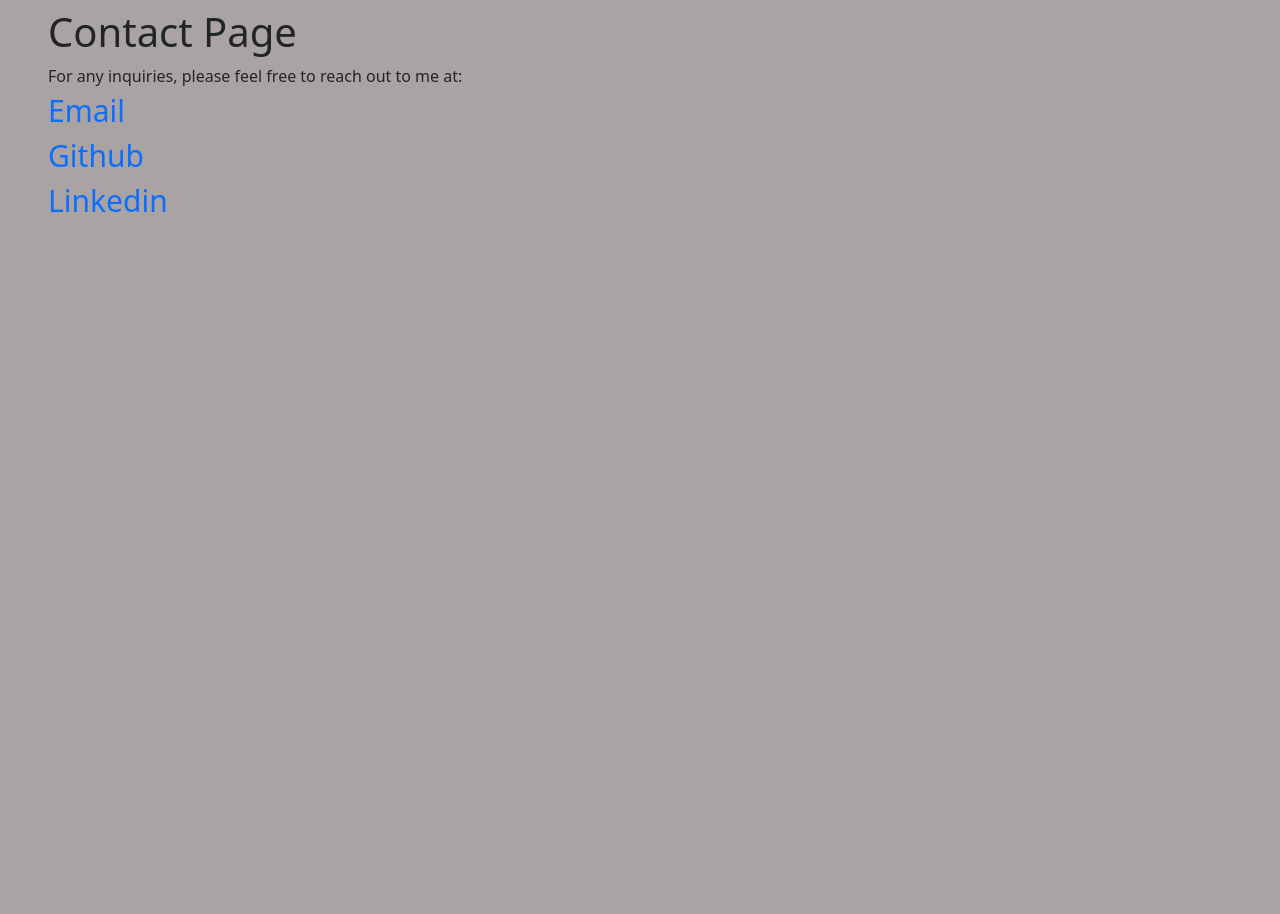
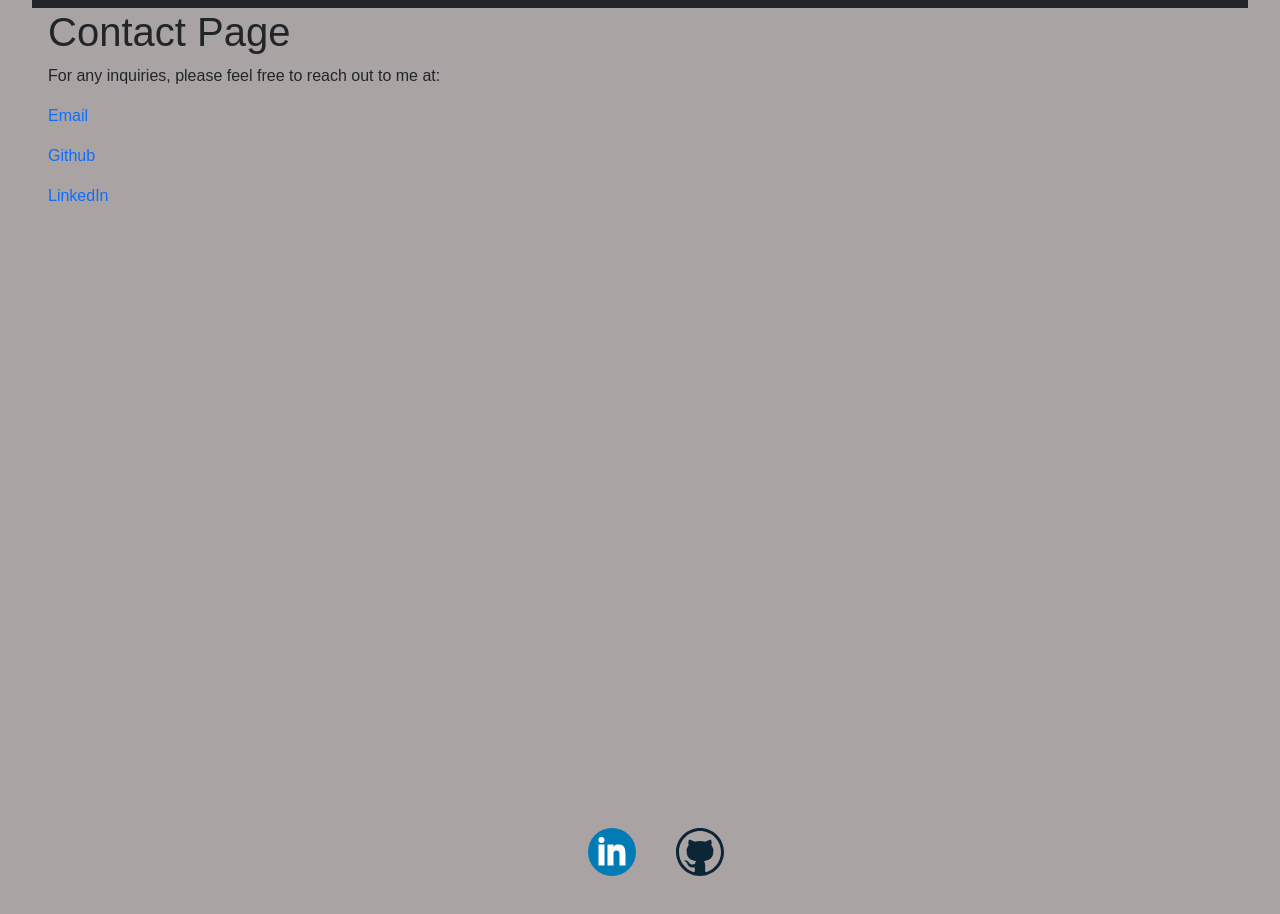
Before and after one commit to Wgomez1987/React-Profile, a React (Vite) app: page /Contact in a window 1280 px wide. Shown: the part 64-978 px from the top of the page. Before the commit the page ends 800 px from the top, so only its background shows below. Built offline with nearby package versions, Linux system fonts and the light colour scheme.

Commit message:
updated about page

```diff
--- a/src/App.css
+++ b/src/App.css
@@ -2,26 +2,93 @@
   max-width: 1280px;
   margin: 0 auto;
   padding: 2rem;
-}
-
-.red {
-  color:red;
+  font-family: fantasy;
 }
 
 body {
   background-color: rgba(123, 112, 112, 0.638)
 }
+
 .contact {
   font-size: 30px;
-  display:flex;
+  display: flex;
   text-decoration: none;
 
+
 }
-nav {
-  color: red;
+
+#nav-container li:hover {
+  background-color: powderblue;
+  transition: background-color 0.5s;
   font-size: large;
+
 }
+
 .name {
   display: flex;
   justify-content: center;
+  font-family: fantasy;
+
 }
+
+.title {
+  font-family: fantasy;
+}
+
+.column-1 {
+  display: flex;
+
+}
+
+.footer-container {
+  display: flex;
+  justify-content: center;
+  align-items: center;
+  flex-wrap: wrap;
+  min-width: 10vw;
+
+  /* border: 1px solid black; */
+}
+
+
+
+main {
+  min-height: 100vh;
+
+}
+
+.footer-image img {
+  justify-content: space-between;
+  height: 3rem;
+  width: 3rem;
+  margin: 20px;
+}
+
+
+
+.footer-container img:hover {
+  transform: scale(2);
+}
+
+#contact-links {
+display: flex;
+flex-direction: column;
+margin-right: 1200px;
+}
+
+#contact-links a {
+  text-decoration: none;
+}
+
+.header {
+  border-radius: 300%;
+  border: 1px solid black;
+  min-width: 25vw;
+  min-height: 30vh;
+  margin-top: 50px;
+  display: flex;
+  justify-content: center;
+  align-items: center;
+  flex-direction: column;
+
+}
--- a/src/App.jsx
+++ b/src/App.jsx
@@ -1,6 +1,7 @@
 // Bringing in the required import from 'react-router-dom'
 import { Outlet } from 'react-router-dom';
 import Nav from './components/NavTabs';
+import Footer from './components/Footer';
 import './App.css'
 function App() {
   // The Outlet component will conditionally swap between the different pages according to the URL
@@ -10,6 +11,7 @@ function App() {
       <main className="mx-3">
         <Outlet />
       </main>
+      <Footer />
     </>
   );
 }
--- /dev/null
+++ b/src/components/Footer.jsx
@@ -0,0 +1,17 @@
+import { Link, useLocation } from 'react-router-dom';
+
+function footerTabs() {
+    const currentPage = useLocation().pathname;
+
+    return(
+        <ul className='footer-container'>
+            <div  className="footer-image">
+                <a href="https://www.linkedin.com/login"><img src='./LinkedIn.svg'></img></a>
+            </div>
+            <div className="footer-image">
+                <a href="https://github.com/Wgomez1987"><img src='./github.svg'></img></a>
+            </div>
+        </ul>
+    )
+}
+export default footerTabs;
--- a/src/components/NavTabs.jsx
+++ b/src/components/NavTabs.jsx
@@ -4,7 +4,8 @@ function NavTabs() {
   const currentPage = useLocation().pathname;
 
   return (
-    <ul className="d-flex justify-content-center nav">
+    <nav id='nav-container'>
+    <ul className="d-flex justify-content-center nav bg-dark">
       <li className="nav-item">
         <Link
           to="/"
@@ -42,6 +43,7 @@ function NavTabs() {
         </Link>
       </li>
     </ul>
+  </nav>
   );
 }
 
--- a/src/pages/Contact.jsx
+++ b/src/pages/Contact.jsx
@@ -1,13 +1,18 @@
 export default function Contact() {
   return (
-      <div>
+    <div id='contact-page'>
       <h1>Contact Page</h1>
       <p className="color-red">
         For any inquiries, please feel free to reach out to me at:
-       <a className="contact"href="mailto:gomez.william.a1@gmail.com">Email</a>
-       <a className="contact"href="https://github.com/Wgomez1987">Github</a>
-       <a className="contact"href="https://www.linkedin.com/">Linkedin</a>
         </p>
+        <div id='contact-links'>
+        <a id='email' href="mailto:gomez.william.a1@gmail.com"><p>Email</p></a>
+        <a id='github' href="https://github.com/Wgomez1987"><p>Github</p></a>
+        <a id='linkedin' href="https://www.linkedin.com/"><p>LinkedIn</p></a>
         </div>
+
+
+    </div>
+
   );
 }
--- a/src/pages/Home.jsx
+++ b/src/pages/Home.jsx
@@ -2,9 +2,11 @@
 export default function Home() {
   return (
     <div>
+      <div className='header'>
       <h1 className="name">William Gomez</h1>
-      <div className="justify-content-center d-flex"> Software Developer
+      <div className="title justify-content-center d-flex"> Software Developer
       </div>
-    </div>
+        </div>
+      </div>
   );
 }
```
Also changed, not shown: public/LinkedIn.svg (added), public/github.svg (added). Lines whose indentation alone changed are shown as unchanged.
